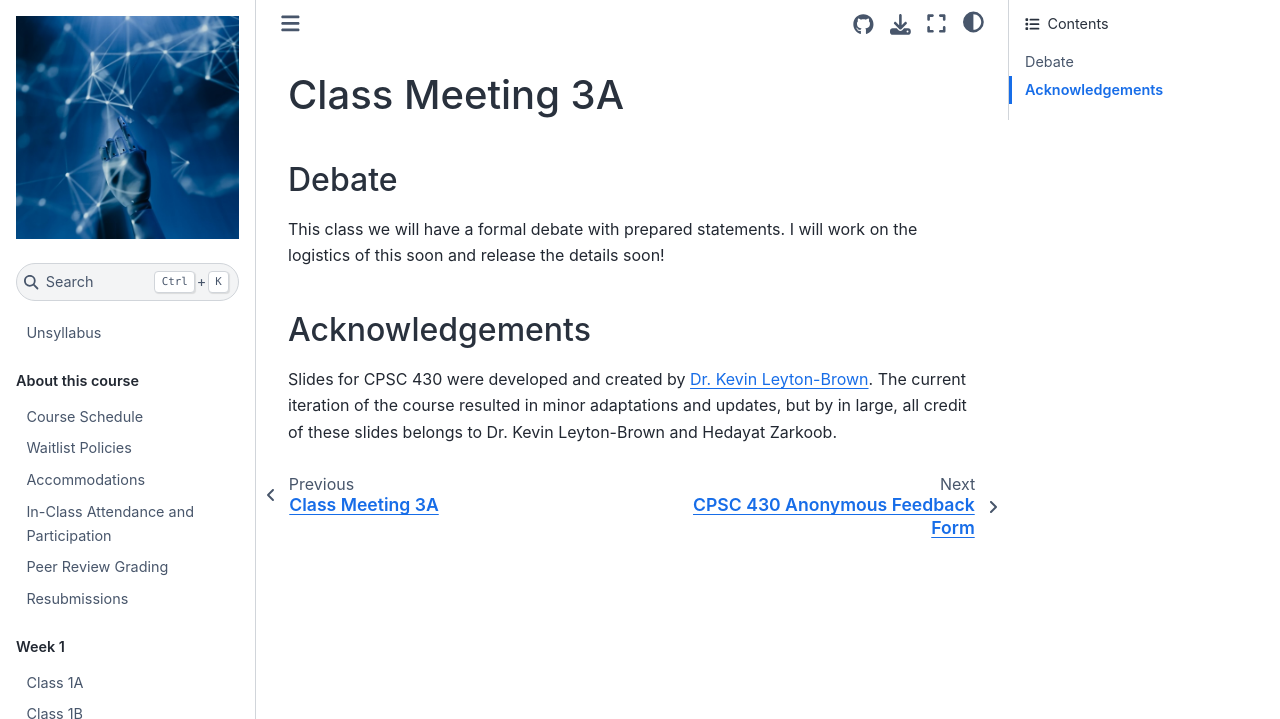
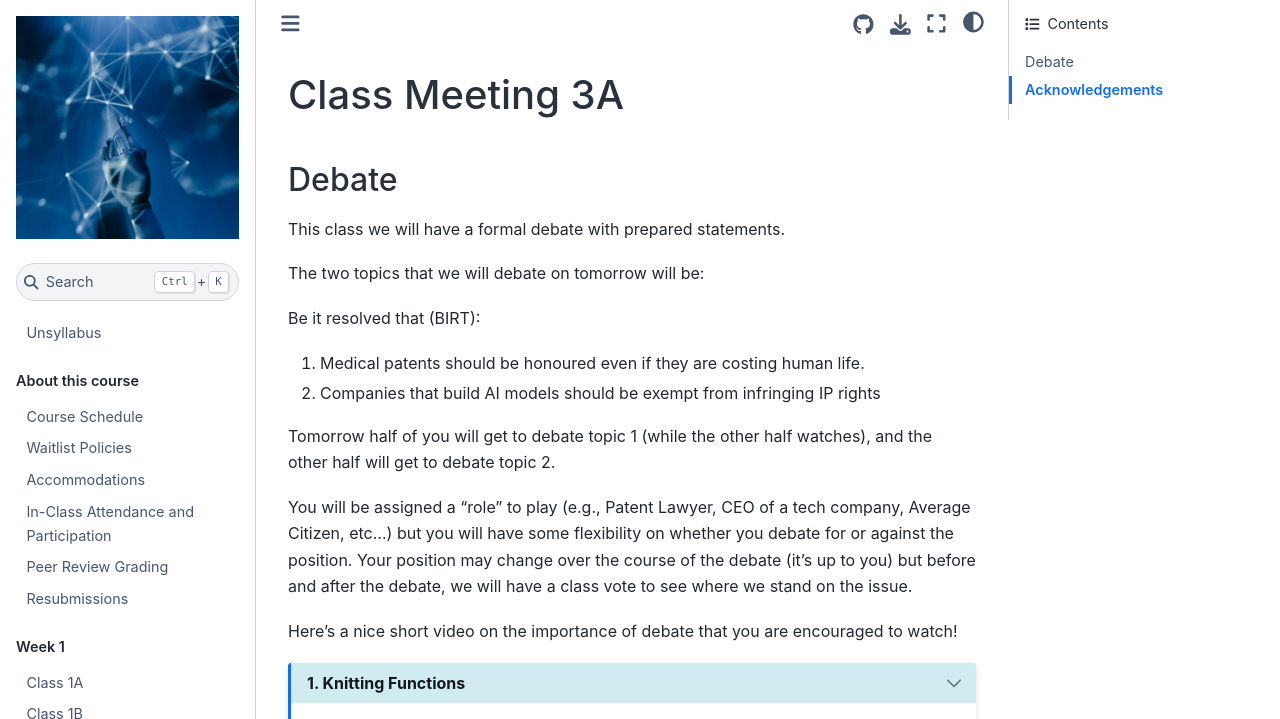
Before and after one commit to UBC-CS/cpsc430, a Jupyter Book: the page built from notes/week03/class3B.md, in a window 1280 px wide and 1400 px high. Shown: the top 719 px of the window. Built offline with Jupyter Book 1.0.4 settings and Sphinx 7.4.7 and the Sphinx Book theme 1.1.4, drawn with Linux system fonts in a browser that asks for light colours; some of the changed text lies outside the part shown; grey boxes are pictures that could not be loaded.

Commit message:
update debate

````diff
--- a/notes/week03/class3B.md
+++ b/notes/week03/class3B.md
@@ -3,7 +3,36 @@
 ## Debate
 
 This class we will have a formal debate with prepared statements.
-I will work on the logistics of this soon and release the details soon!
+
+The two topics that we will debate on tomorrow will be:
+
+Be it resolved that (BIRT):
+
+1. Medical patents should be honoured even if they are costing human life.
+
+2. Companies that build AI models should be exempt from infringing IP rights
+
+Tomorrow half of you will get to debate topic 1 (while the other half watches), and the other half will get to debate topic 2.
+
+You will be assigned a "role" to play (e.g., Patent Lawyer, CEO of a tech company, Average Citizen, etc...) but you will have some flexibility on whether you debate for or against the position. Your position may change over the course of the debate (it's up to you) but before and after the debate, we will have a class vote to see where we stand on the issue.
+
+Here's a nice short video on the importance of debate that you are encouraged to watch!
+
+```{dropdown} 1. Knitting Functions
+    :class-container: sd-shadow-lg
+    :color: primary
+    :open:
+
+<div class="container youtube">
+<iframe class="responsive-iframe" src="https://www.youtube.com/embed/2pVdSEp-tT8?si=X_FBybmotIgA1B0B" frameborder="0" allow="accelerometer; autoplay="0"; gyroscope; picture-in-picture; fullscreen" allowfullscreen></iframe>
+</div>
+```
+
+To prepare, you should spend some time thinking about and/or reading up about these two topics. You will get a little bit of time to prepare tomorrow but the more prepared you are, the more fruitful I expect the debate to be so be sure to look up facts, precedents, policies, and add them in as a comment below if you want to collect them all in one place for easy access.
+
+Thanks, looking forward to this!
+
+
 
 <!--
 ## Class slides
````
